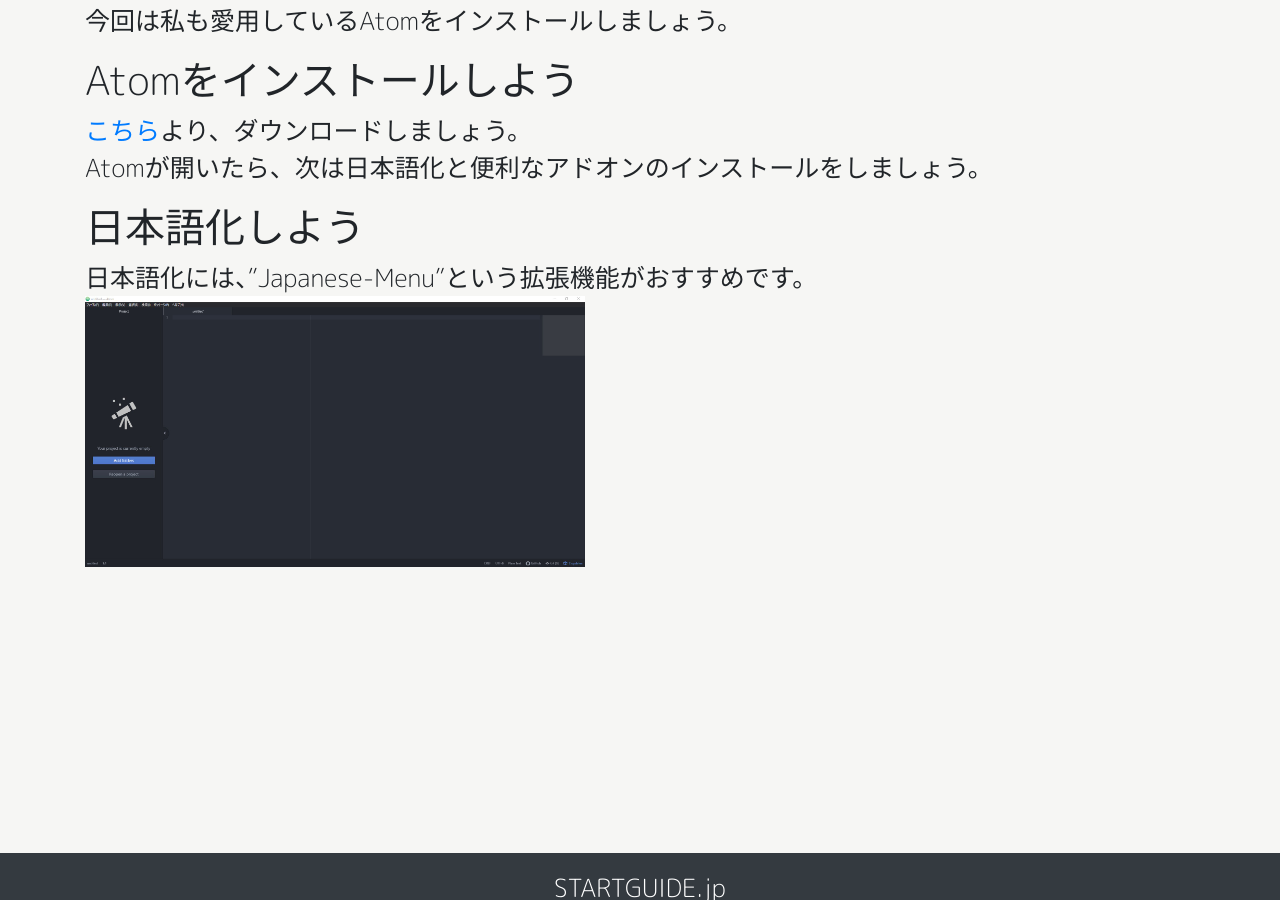
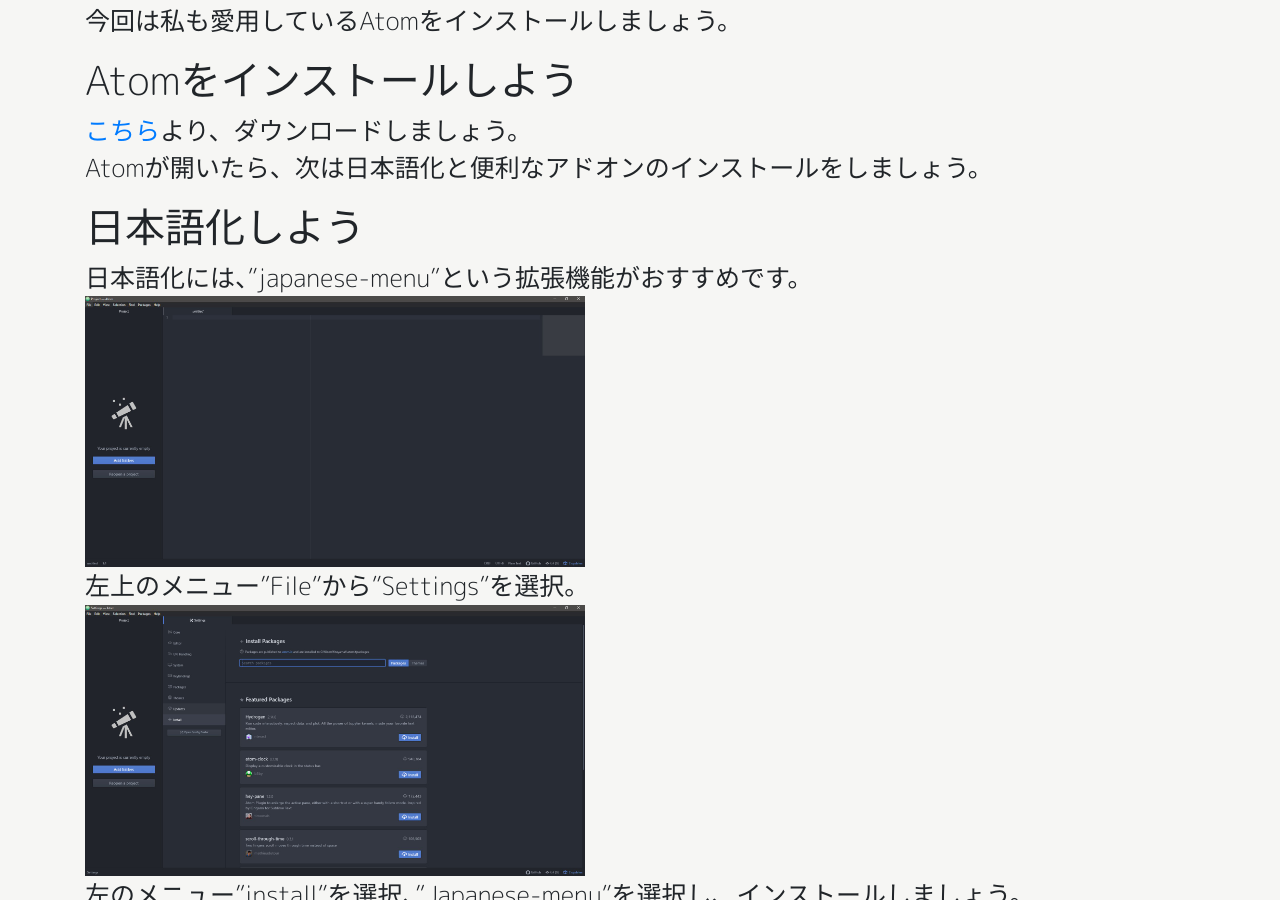
Before and after one commit to startguide/startguide.jp, a Jekyll site: the page built from _posts/2021-01-03-%E3%82%A8%E3%83%87%E3%82%A3%E3%82%BF%E3%81%AE%E3%82%A4%E3%83%B3%E3%82%B9%E3%83%88%E3%83%BC%E3%83%AB.markdown, in a window 1280 px wide and 900 px high, scrolled down 535 px. Built offline with Jekyll 4.4.1, drawn with Linux system fonts in a browser that asks for light colours; nearby versions of some CDN libraries; comment, search, counter and statistics services are not loaded; a style sheet for code colours, icons or effects is not loaded; some of the changed text lies outside the part shown.

Commit message:
Update 2021-01-03-%E3%82%A8%E3%83%87%E3%82%A3%E3%82%BF%E3%81%AE%E3%82%A4%E3%83%B3%E3%82%B9%E3%83%88%E3%83%BC%E3%83%AB.markdown

```diff
--- a/_posts/2021-01-03-%E3%82%A8%E3%83%87%E3%82%A3%E3%82%BF%E3%81%AE%E3%82%A4%E3%83%B3%E3%82%B9%E3%83%88%E3%83%BC%E3%83%AB.markdown
+++ b/_posts/2021-01-03-%E3%82%A8%E3%83%87%E3%82%A3%E3%82%BF%E3%81%AE%E3%82%A4%E3%83%B3%E3%82%B9%E3%83%88%E3%83%BC%E3%83%AB.markdown
@@ -16,5 +16,9 @@
   [こちら](https://atom.io)より、ダウンロードしましょう。
   Atomが開いたら、次は日本語化と便利なアドオンのインストールをしましょう。
 # 日本語化しよう
-  日本語化には、"Japanese-Menu"という拡張機能がおすすめです。
-  <img src="https://startguide.jp/media-post/1-2/1.jpg" class="postpic">
+  日本語化には、"japanese-menu"という拡張機能がおすすめです。
+  <img src="https://startguide.jp/media-post/1-2/2.jpg" class="postpic">
+  左上のメニュー"File"から"Settings"を選択。
+    <img src="https://startguide.jp/media-post/1-2/3.jpg" class="postpic">
+  左のメニュー"install"を選択、"Japanese-menu"を選択し、インストールしましょう。
+  インストール後、atomを再起動すると日本語になっています。
```
